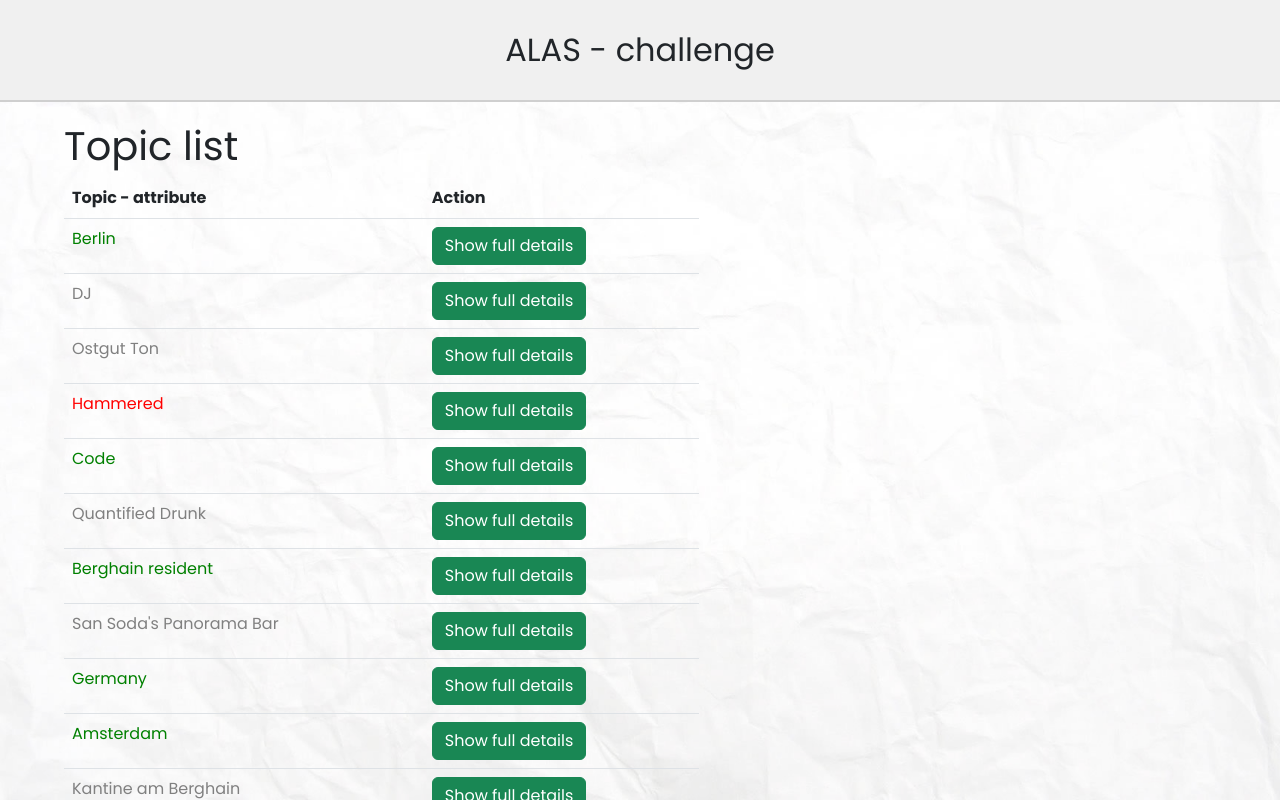
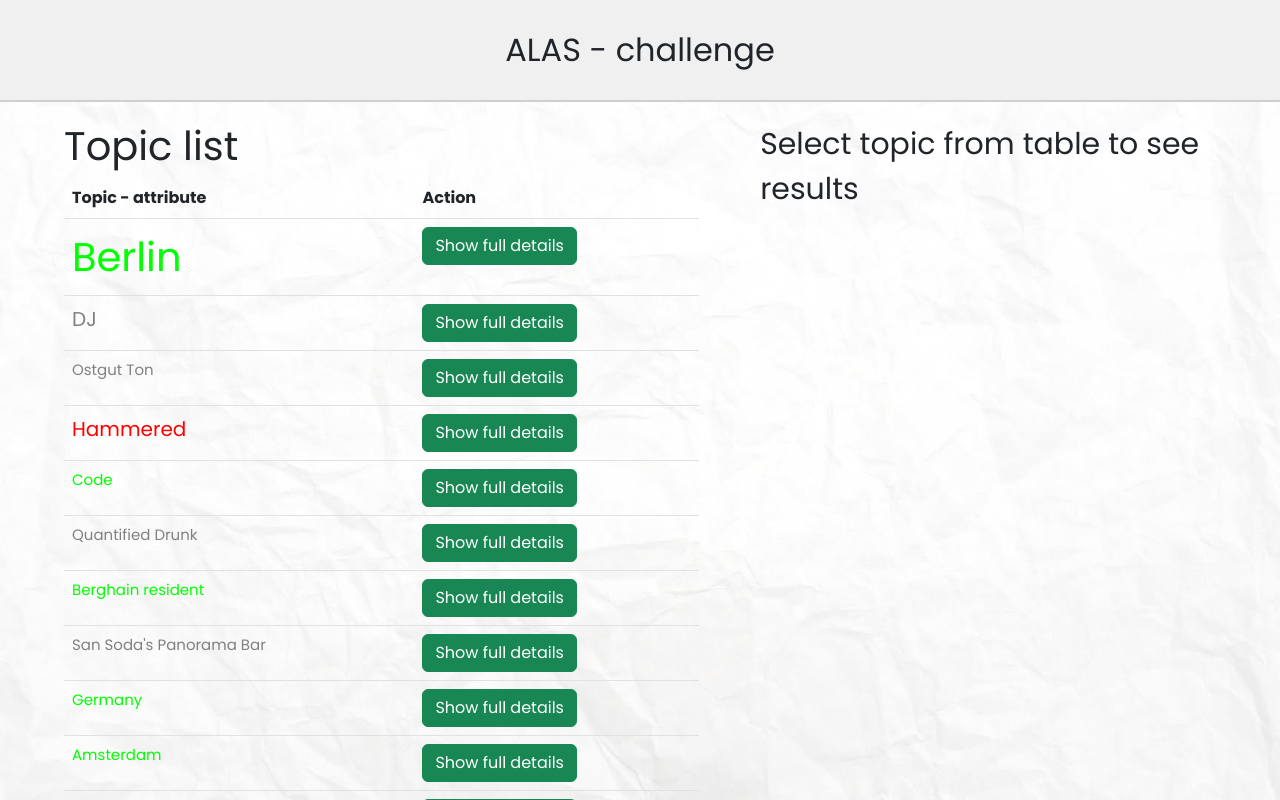
Before and after one commit to bujakkristijan/challenge, a React (Create React App) app in the folder alas-challenge/: page / in a window 1280 px wide. Shown: the top 800 px of the page. Built offline with nearby package versions, Linux system fonts and the light colour scheme.

Commit message:
postoji 6 opsega na osnovu topic.volume vrednosti, nakon cega se dodaje odredjena velicina fonta svakom topic-u prilikom prikazivanja u tabeli

```diff
--- a/alas-challenge/src/components/list-topic/ListTopicComponent.js
+++ b/alas-challenge/src/components/list-topic/ListTopicComponent.js
@@ -28,15 +28,50 @@
           });
     }
 
+    /*
+    range size = maximum - minimum = 165 - 3 = 162
+    number of ranges = 6
+    range size per step = range size / number of ranges = 162 / 6 = 27
+
+    range 1: 3 - 30
+    range 2: 31 - 58
+    range 3: 59 - 86
+    range 4: 87 - 114
+    range 5: 115 - 142
+    range 6: 143 - 165
+
+    */
+   const checkFontSize = (topic) =>{
+      if(topic.volume <= 30){
+        return "15px";
+      }
+      if(topic.volume > 30 && topic.volume<=58){
+        return "20px";
+      }
+      if(topic.volume > 58 && topic.volume<=86){
+        return "25px";
+      }
+      if(topic.volume > 86 && topic.volume<=114){
+        return "30px";
+      }
+      if(topic.volume > 114 && topic.volume<=142){
+        return "35px";
+      }
+      if(topic.volume > 142 && topic.volume<=165){
+        return "40px";
+      }
+   }
+
     const checkSentimentScoreAndSetColor = (topic) =>{
+      let fontSizeAfterCheck = checkFontSize(topic);
       if(topic.sentimentScore > 60){
-        return <td style={{color : "green"}} className='td-content' onClick={() => changedSelectedTopic(topic)}>{topic.label}</td>
+        return <td style={{color : "rgb(0, 255, 0)", fontSize: fontSizeAfterCheck }} className='td-content' onClick={() => changedSelectedTopic(topic)}>{topic.label}</td>
       }
       else if(topic.sentimentScore < 40){
-        return <td style={{color : "red"}} className='td-content' onClick={() => changedSelectedTopic(topic)}>{topic.label}</td>
+        return <td style={{color : "red", fontSize: fontSizeAfterCheck }} className='td-content' onClick={() => changedSelectedTopic(topic)}>{topic.label}</td>
       }
       else{
-        return <td style={{color : "grey"}} className='td-content' onClick={() => changedSelectedTopic(topic)}>{topic.label}</td>
+        return <td style={{color : "grey", fontSize: fontSizeAfterCheck }} className='td-content' onClick={() => changedSelectedTopic(topic)}>{topic.label}</td>
       }
     }
 
--- a/alas-challenge/src/components/topic-details/TopicDetailsComponent.css
+++ b/alas-challenge/src/components/topic-details/TopicDetailsComponent.css
@@ -20,7 +20,7 @@
 }
 
 .div-positive-sentiment{
-    color: green;
+    color: rgb(0, 255, 0);
     margin-left: 10px;
 }
 
--- a/alas-challenge/src/components/topic-details/TopicDetailsComponent.js
+++ b/alas-challenge/src/components/topic-details/TopicDetailsComponent.js
@@ -7,6 +7,7 @@
     // alert(selectedTopic);
   return (
     <div className='topic-details-container'>
+        {(selectedTopic == undefined || selectedTopic == undefined) && <div className='topic-title'>Select topic from table to see results</div>}
         {selectedTopic != undefined && <div className='topic-title'>Information on topic: {selectedTopic.label}</div>}
         {selectedTopic != undefined && <div className='topic-total-mentions'>Total mentions: {selectedTopic.volume}</div>}
         <div className='sentiment-main-container'>
```
